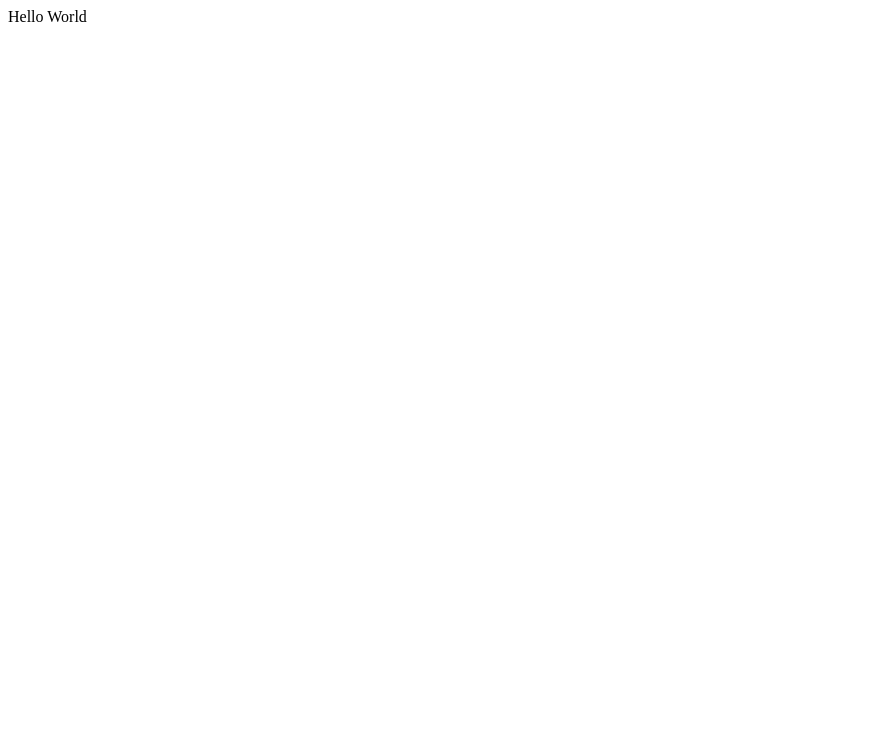
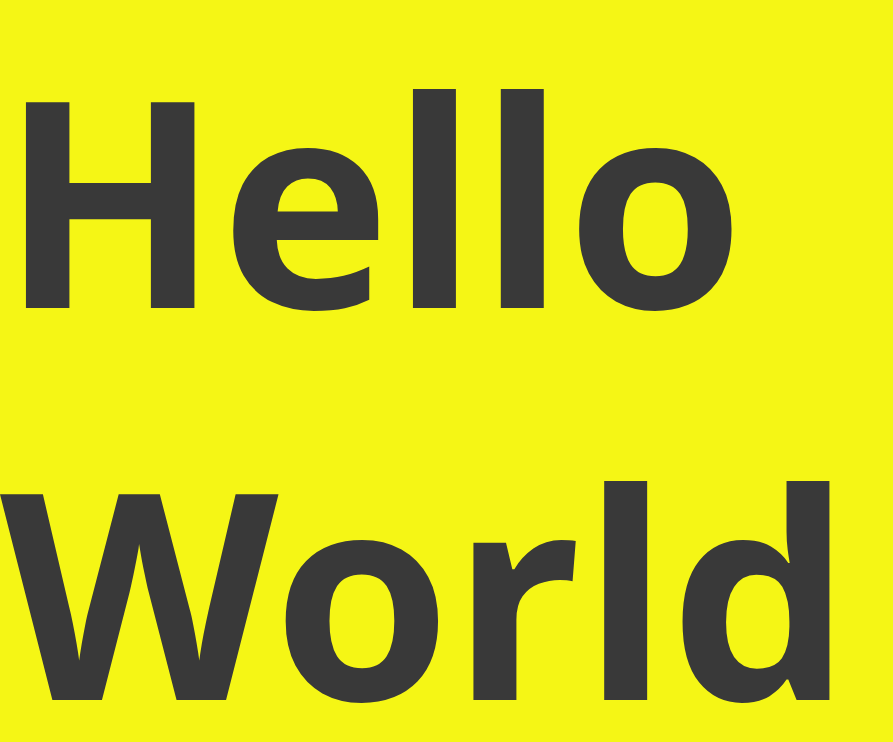
Before and after one commit to ifuenteromero/webpack-tutorial-midudev, a JavaScript app: page / in a window 1280 px wide. Shown: the top 742 px of the page, without its empty margins (0-893 px from the left). Built offline with nearby package versions, Linux system fonts and the light colour scheme; the HTML template or start-up script is replaced by a standard one.

Commit message:
CSS loader

```diff
--- a/package.json
+++ b/package.json
@@ -13,6 +13,8 @@
 		"@babel/core": "^7.26.0",
 		"@babel/preset-react": "^7.25.9",
 		"babel-loader": "^9.2.1",
+		"css-loader": "^7.1.2",
+		"style-loader": "^4.0.0",
 		"webpack": "^5.95.0",
 		"webpack-cli": "^5.1.4"
 	},
--- a/src/App.js
+++ b/src/App.js
@@ -1,3 +1,5 @@
-const App = () => <div className='root'>Hello World</div>;
+import './styles.css';
+
+const App = () => <h1>Hello World</h1>;
 
 export default App;
--- /dev/null
+++ b/src/styles.css
@@ -0,0 +1,19 @@
+* {
+	margin: 0;
+	padding: 0;
+	box-sizing: border-box;
+}
+
+body {
+	font-family: system-ui, -apple-system, BlinkMacSystemFont, 'Segoe UI',
+		Roboto, Oxygen, Ubuntu, Cantarell, 'Open Sans', 'Helvetica Neue',
+		sans-serif;
+	background-color: #f5f615;
+	font-size: 62.5%;
+	color: #393939;
+	min-height: 100vh;
+}
+
+h1 {
+	font-size: 18rem;
+}
--- a/webpack.config.js
+++ b/webpack.config.js
@@ -1,4 +1,12 @@
 const path = require('path');
+
+const ruleForCss = {
+	test: /\.css$/i,
+	use: [
+		'style-loader', // inyecta el CSS en el HTML
+		'css-loader', // interpreta los @import y url() de los archivos CSS
+	],
+};
 
 const ruleForJS = {
 	test: /\.js$/, // regex para buscar archivos .js
@@ -15,7 +23,7 @@ const ruleForJS = {
 	},
 };
 
-const rules = [ruleForJS];
+const rules = [ruleForJS, ruleForCss];
 
 module.exports = {
 	// entry: './src/index.js', // por defecto ya lo hace
```
Also changed, not shown: 2 other files (tests, documents, lock files or other folders).
